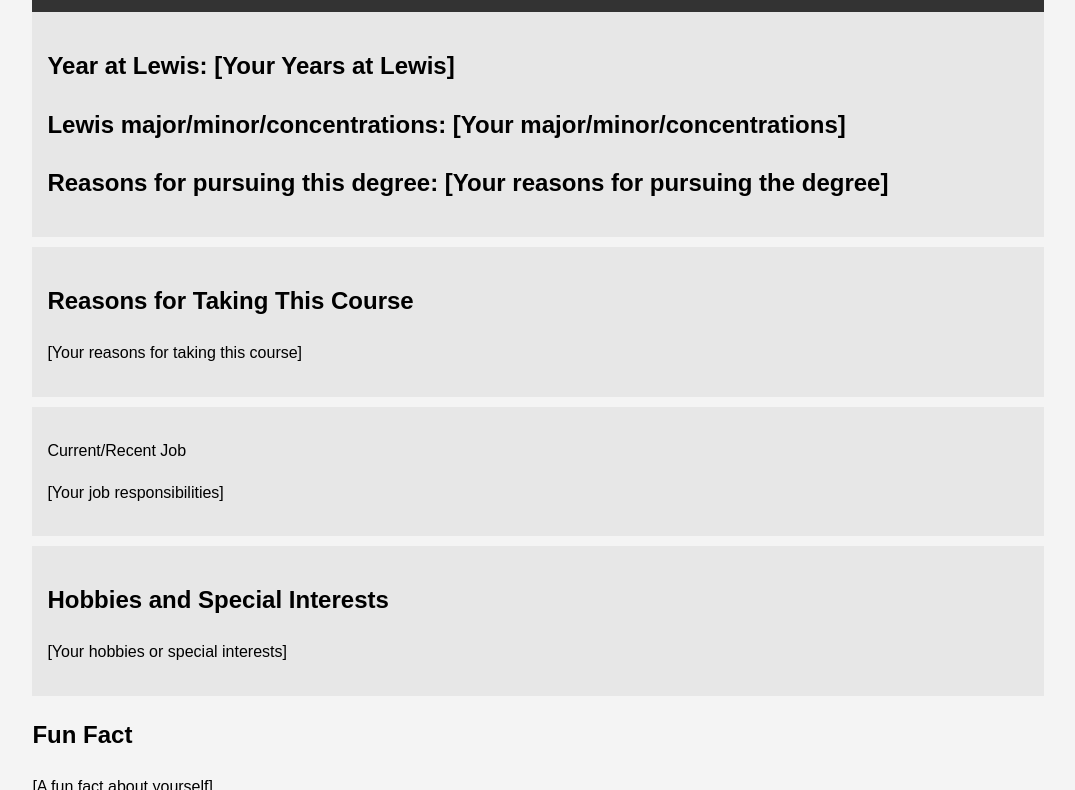
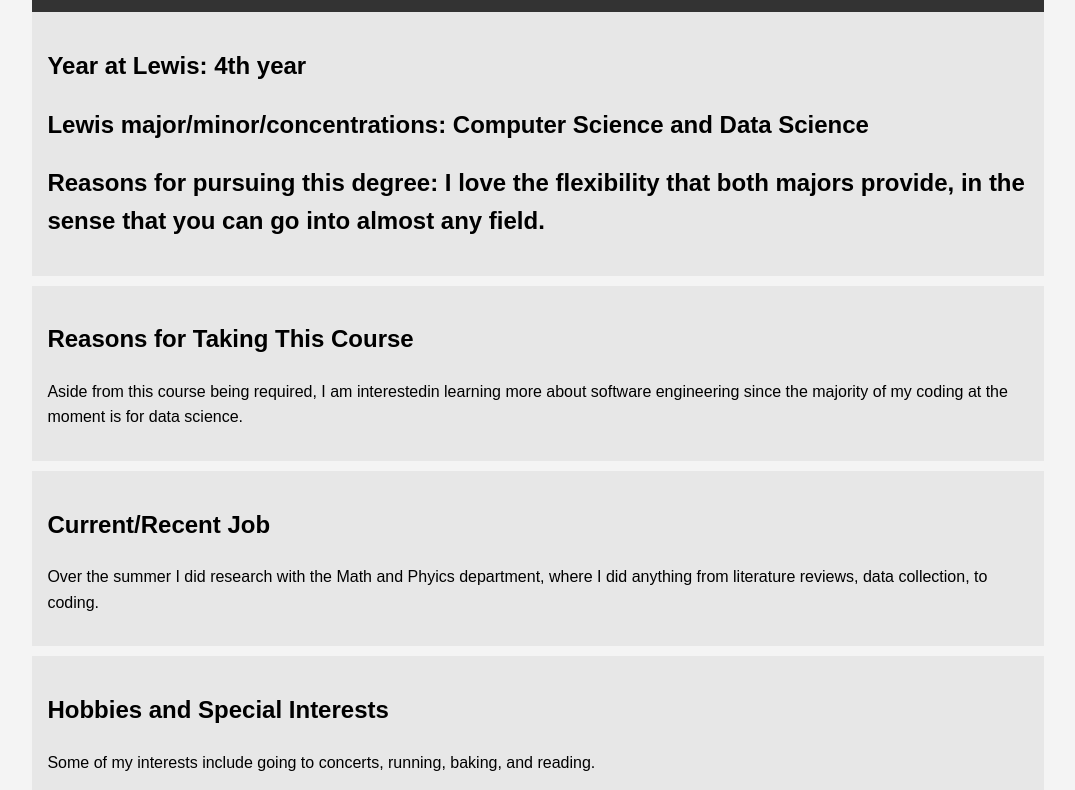
Before and after one commit to nuviah8/w1_task_3, a plain HTML site: page index.html in a window 1280 px wide. Shown: the part 138-928 px from the top of the page, without its empty margins (102-1177 px from the left). Drawn offline with Linux system fonts and the light colour scheme.

Commit message:
Update index.html

```diff
--- a/index.html
+++ b/index.html
@@ -21,7 +21,7 @@
         .main-info h1 {
             margin: 0;
         }
-        .hobbies, .lewis, .course, .job {
+        .hobbies, .lewis, .course, .job, .fun-fact {
             background: #e7e7e7;
             padding: 15px;
             margin-bottom: 10px;
@@ -31,34 +31,34 @@
 <body>
     <div class="container">
         <header class="main-info">
-            <h1>[Your First and Last Name]</h1>
-            <h1>Preferred Name: [Your Preferred Name]</h1>
+            <h1>Nuvia Hernandez</h1>
+            <h1>Preferred Name: Nuvia</h1>
         </header>
 
         <section class="lewis">
-			<h2>Year at Lewis: [Your Years at Lewis]</h2>
-			<h2>Lewis major/minor/concentrations: [Your major/minor/concentrations]</h2>
-			<h2>Reasons for pursuing this degree: [Your reasons for pursuing the degree]</h2>
+			<h2>Year at Lewis: 4th year</h2>
+			<h2>Lewis major/minor/concentrations: Computer Science and Data Science</h2>
+			<h2>Reasons for pursuing this degree: I love the flexibility that both majors provide, in the sense that you can go into almost any field.</h2>
         </section>
 
 		<section class="course">
             <h2>Reasons for Taking This Course</h2>
-            <p>[Your reasons for taking this course]</p>
+            <p>Aside from this course being required, I am interestedin learning more about software engineering since the majority of my coding at the moment is for data science.</p>
         </section>
 
 		<section class="job">
-            <p>Current/Recent Job</p>
-			<p>[Your job responsibilities]</p>
+            <h2>Current/Recent Job</h2>
+			<p>Over the summer I did research with the Math and Phyics department, where I did anything from literature reviews, data collection, to coding.</p>
         </section>
 
         <section class="hobbies">
             <h2>Hobbies and Special Interests</h2>
-            <p>[Your hobbies or special interests]</p>
+            <p>Some of my interests include going to concerts, running, baking, and reading.</p>
         </section>
 
         <section class="fun-fact">
             <h2>Fun Fact</h2>
-            <p>[A fun fact about yourself]</p>
+            <p>A fun fact about me is I have four older siblings.</p>
         </section>
     </div>
 </body>
```
